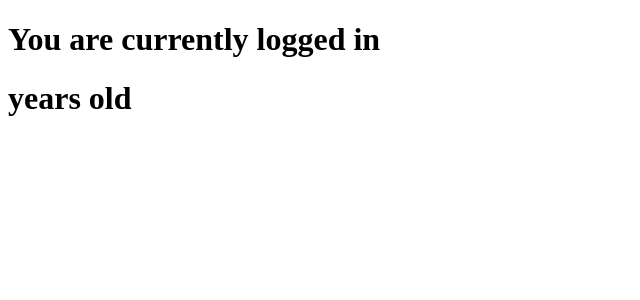
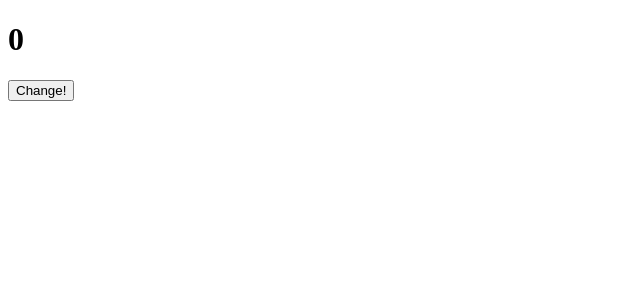
Before and after one commit to Nunez350/ReactApp, a React (Create React App) app: page / in a window 1280 px wide. Shown: the top 300 px of the page, without its empty margins (0-640 px from the left). Built offline with nearby package versions, Linux system fonts and the light colour scheme.

Commit message:
Updating states

```diff
--- a/src/App.js
+++ b/src/App.js
@@ -1,4 +1,40 @@
 import React from "react"
+import TodoItem from "./components/TodoItem"
+import todosData from "./components/todosData"
+
+
+class App extends React.Component {
+    constructor() {
+        super()
+        this.state = {
+           count: 0
+        }
+        this.handleClick = this.handleClick.bind(this)
+    }
+handleClick() {
+  this.setState(prevState => {
+    return {
+        count: prevState.count + 1
+
+    }
+  })
+
+
+}
+    render() {
+
+        return (
+            <div>
+            <h1>{this.state.count}</h1>
+            <button onClick ={this.handleClick}>Change!</button>
+
+
+
+                </div>
+        )
+    }
+}
+export default App
 
 // function App() {
 //     return (
@@ -8,35 +44,35 @@
 //     )
 // }
 
-class App extends React.Component {
-    constructor(){
-        super()
+// class App extends React.Component {
+//     constructor(){
+//         super()
 
-        this.state = {
-           isLoggedIn: true
+//         this.state = {
+//            isLoggedIn: true
 
-        }
-    }
-    render() {
-        let wordDisplay
-        if (this.state.isLoggedIn ===true){
-            wordDisplay = "in"
-        } else {
-            wordDisplay = "out"
-        }
-        return (
-            <div>
-                <h1> You are currently logged {wordDisplay} </h1>
-                <h1> {this.state.name}</h1>
-                <h1>{this.state.age} years old</h1>
+//         }
+//     }
+//     render() {
+//         let wordDisplay
+//         if (this.state.isLoggedIn ===true){
+//             wordDisplay = "in"
+//         } else {
+//             wordDisplay = "out"
+//         }
+//         return (
+//             <div>
+//                 <h1> You are currently logged {wordDisplay} </h1>
+//                 <h1> {this.state.name}</h1>
+//                 <h1>{this.state.age} years old</h1>
 
-            </div>
-        )
-    }
-}
+//             </div>y
+//         )
+//     }
+// }
 
 
-export default App
+// export default App
 
 
 // import TodoItem from "./components/TodoItem"
--- a/src/components/TodoItem.js
+++ b/src/components/TodoItem.js
@@ -1,13 +1,29 @@
-import React from "react"
-import '../style.css';
-function ToDoItem(props){
+import React from  "react"
+
+function TodoItem(props) {
     return (
-        <div className="todo-item">
-
-        <input type="checkbox" checked={props.item.completed}/>
-        <p> {props.item.text}</p>
+        <div className ="todo-item">
+            <input
+            type="checkbox"
+            checked={props.item.completed}
+            onChange={() => console.log("Changed")}
+            />
+            <p> {props.item.text}</p>
         </div>
     )
 }
 
-export default ToDoItem
+export default TodoItem
+// import React from "react"
+// import '../style.css';
+// function ToDoItem(props){
+//     return (
+//         <div className="todo-item">
+
+//         <input type="checkbox" checked={props.item.completed}/>
+//         <p> {props.item.text}</p>
+//         </div>
+//     )
+// }
+
+// export default ToDoItem
```
